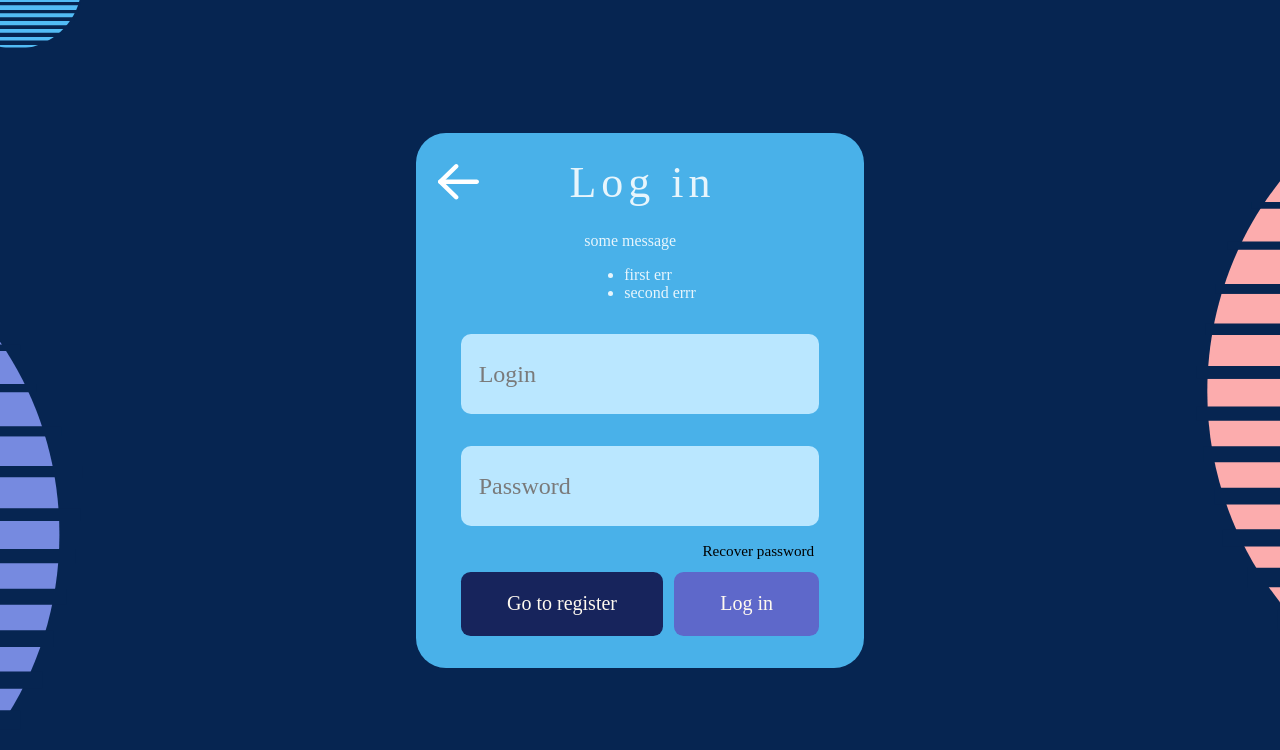
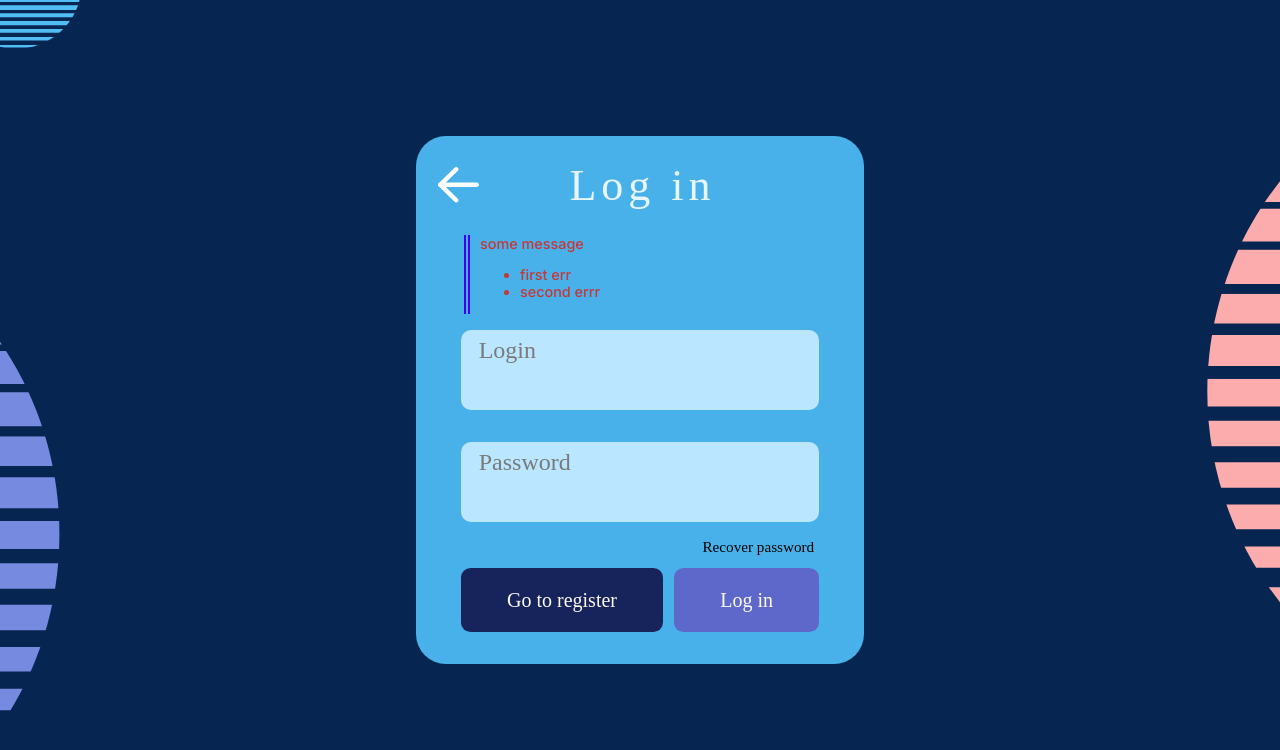
Before and after one commit to Forelyl/Photofox, a React (Vite) app in the folder frontend/PhotoFox_front/: page /sign in a window 1280 px wide. Shown: the top 750 px of the page. Built offline with nearby package versions, Linux system fonts and the light colour scheme; a web font is replaced by a local one.

Commit message:
update login

```diff
--- a/frontend/PhotoFox_front/src/pages/SignPage/SignPage.css
+++ b/frontend/PhotoFox_front/src/pages/SignPage/SignPage.css
@@ -84,20 +84,33 @@
             > span {
                 position: absolute;
                 font-size: min(3vh, 6vw);
-                line-height: 3vh;
+                line-height: min(3vh, 6vw);
                 left: 5%;
-                top: calc((100% - 3vh) / 2);
+                top: calc((100% - min(3vh, 6vw)) / 2 - 25%);
                 color: #7A7A7A;
                 pointer-events: none;
                 transition: 0.4s ease-in-out;
             }
             > span:has(~input:focus), > span:has(~input:valid) {
                 top: 10%;
+                line-height: min(1.5vh, 3vw);
                 font-size: min(1.5vh, 3vw);
+                top: calc((100% - min(1.5vh, 3vw)) / 2 - 25%);
             }
             > span:has(~input:autofill) {
                 color: #c1bfbf;
             }
+        }
+        > #error-block {
+            color: rgb(199, 55, 55);
+            font-size: min(1.8vh, 3vw);
+            text-align: left;
+            font-family: 'Inter';
+            font-weight: 500;
+            width: 75%;
+            padding-left: 10px;
+            border-left: 6px double rgb(67, 0, 236);
+
         }
         > #recover-pass {
             color: black;
--- a/frontend/PhotoFox_front/src/pages/SignPage/SignPage.jsx
+++ b/frontend/PhotoFox_front/src/pages/SignPage/SignPage.jsx
@@ -26,12 +26,12 @@ export default function SignPage() {
                     </Link>
                     <h1>{(signMode) ? 'Log in' : 'Register'}</h1>
                 </div>
-                <div>
-                    {/*{errorData && errorData.detail.message && <span>{errorData.detail.message}</span>}*/}
+                <div id='error-block'>
+                    {/*{errorData && errorData.detail.message && <span id='error-text'>{errorData.detail.message}</span>}*/}
                     {/*{errorData && errorData.detail.errors && <ul>*/}
                     {/*    {Object.values(errorData.detail.errors).map((error, i) => <li key={i}>{error}</li>)}*/}
                     {/*</ul>}*/}
-                    <span> some message </span>
+                    <span id='error-text'> some message </span>
                     <ul>
                         <li>first err</li>
                         <li>second errr</li>
```
